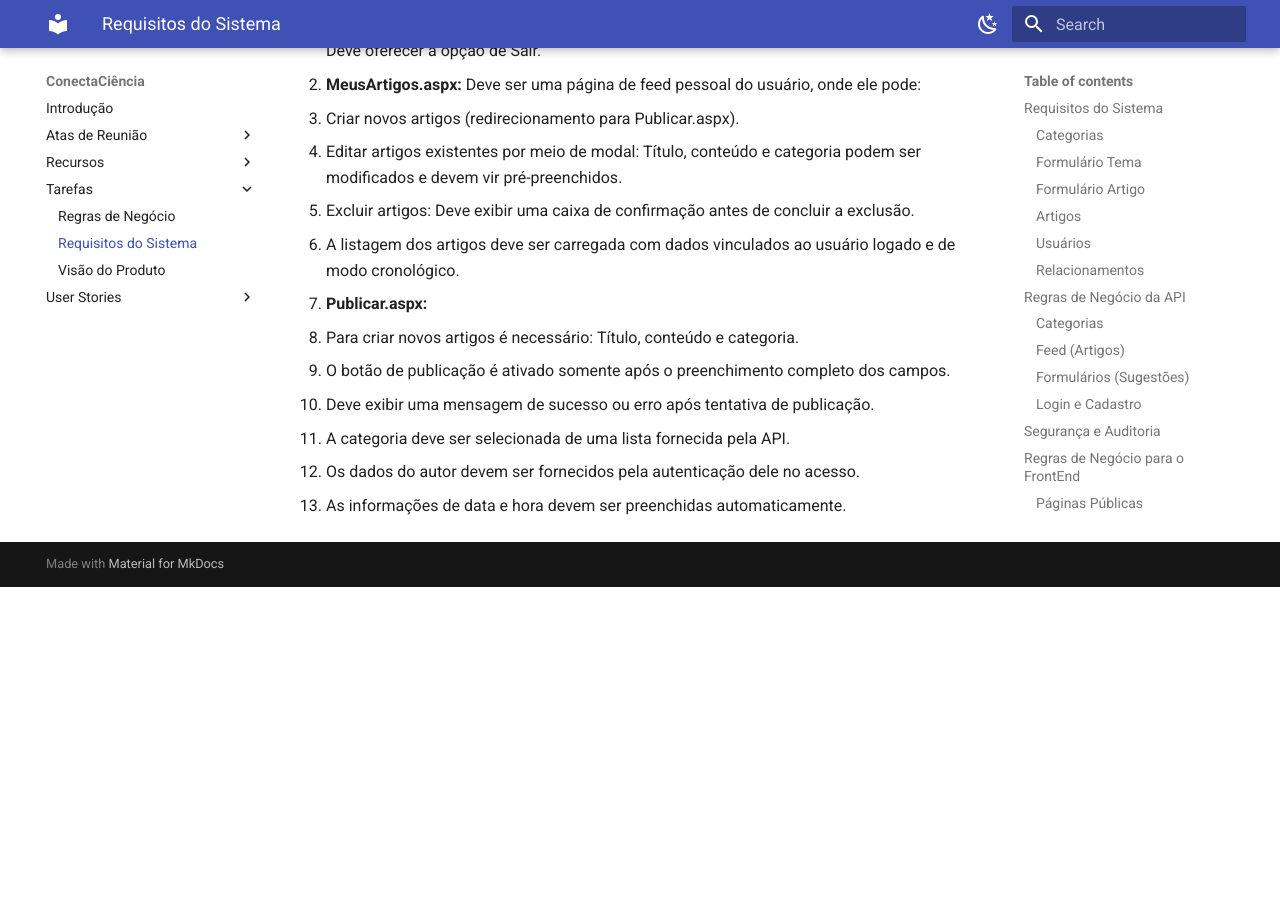
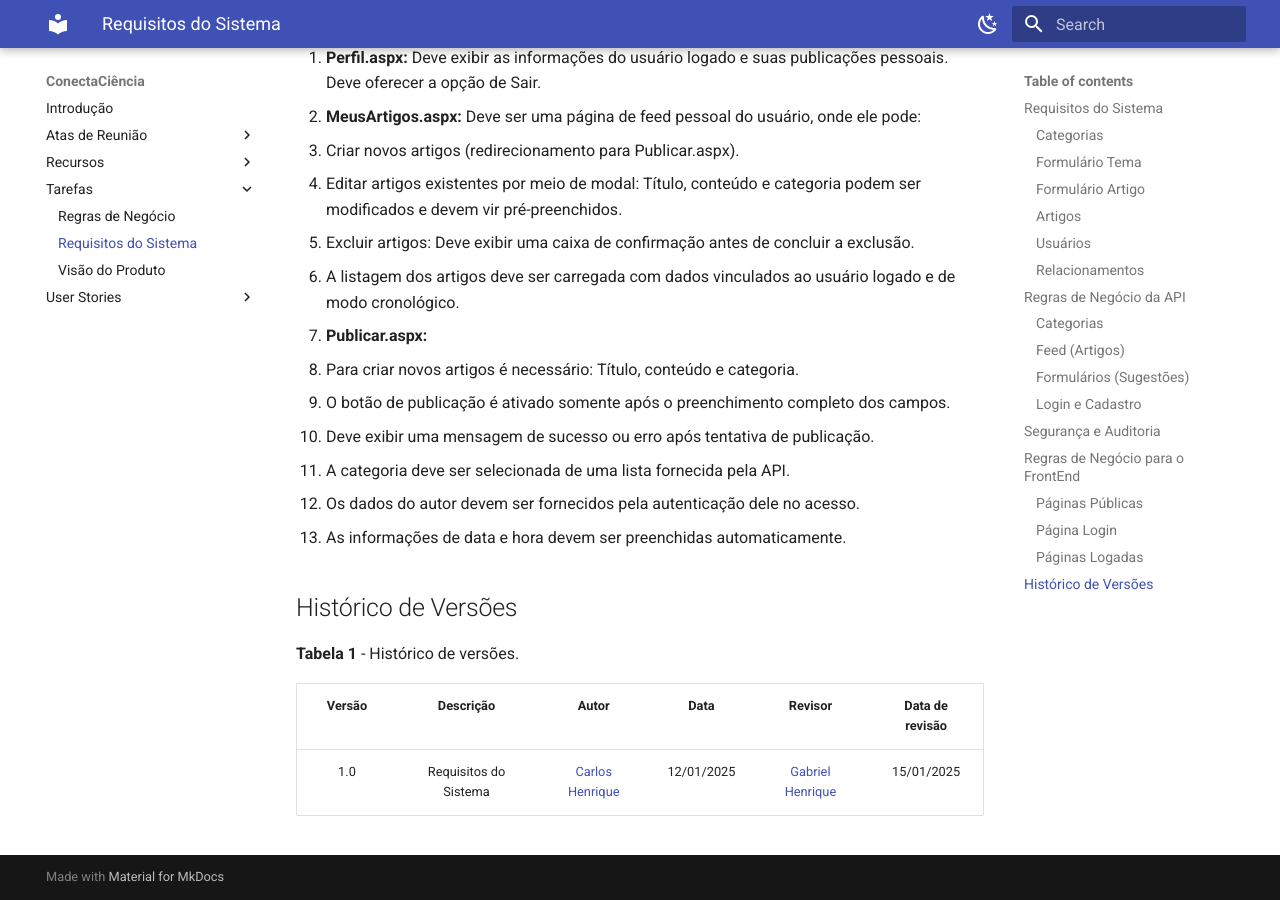
Before and after one commit to FGA-REQ/2024.2-6EspiasDemais, an MkDocs documentation site: the page built from docs/Tarefas/RequisitosSistema.md, in a window 1280 px wide and 900 px high, scrolled down 3466 px. Built offline with MkDocs 1.6.1 and Material for MkDocs 9.7.7, drawn with Linux system fonts in a browser that asks for light colours; before the commit the page ends 4053 px from its top, so only the background shows below that.

Commit message:
docs: Adiciona a tabela de versões.

```diff
--- a/docs/Tarefas/RequisitosSistema.md
+++ b/docs/Tarefas/RequisitosSistema.md
@@ -3,47 +3,58 @@
 ## Requisitos do Sistema
 
 ### Categorias
+
 1. Cada categoria deve possuir um nome único e descritivo.
 
 ### Formulário Tema
+
 1. Os campos nome, email, tema e categoria são obrigatórios para cada sugestão.
 2. A categoria deve referenciar uma categoria existente.
 
 ### Formulário Artigo
+
 1. Os campos nome, email, título, conteúdo e categoria são obrigatórios.
 2. A categoria deve referenciar uma categoria existente.
 
 ### Artigos
+
 1. Cada artigo deve ter um título e um conteúdo associado a um autor identificado.
 2. Apenas usuários cadastrados podem submeter artigos, vinculados ao id_usuario.
 3. Um artigo deve estar obrigatoriamente associado a uma categoria válida.
 4. A data de submissão é automaticamente registrada e não pode ser alterada manualmente.
 
 ### Usuários
+
 1. O email dos usuários deve ser único no banco de dados.
 2. A senha deve ser armazenada de forma segura, utilizando técnicas de hash.
 3. Apenas usuários autenticados devem ter permissão para criar, modificar artigos e interagir com artigos já publicados.
 
 ### Relacionamentos
+
 1. Um usuário pode submeter vários artigos, mas cada artigo pertence a um único usuário.
 2. Cada artigo deve estar associado a uma única categoria.
 
 ## Regras de Negócio da API
 
 ### Categorias
+
 1. Todas as categorias cadastradas devem ser retornadas, ordenadas por nome em ordem alfabética.
 
 ### Feed (Artigos)
+
 1. Deve existir a opção de adicionar Artigo:
+
    - O título e o conteúdo do artigo são obrigatórios e devem conter no mínimo 10 caracteres.
    - A categoria associada deve existir no sistema.
    - Somente usuários autenticados podem adicionar artigos.
 
 2. Deve ser possível pesquisar Artigos:
+
    - Os filtros de pesquisa devem ser opcionais.
    - Artigos devem ser retornados em ordem decrescente de data de publicação por padrão.
 
 3. Alterar Artigo:
+
    - Apenas o autor do artigo ou administradores podem alterar um artigo.
    - O título e o conteúdo não podem ser atualizados para valores vazios.
 
@@ -51,7 +62,9 @@
    - Apenas o autor ou administradores podem excluir um artigo.
 
 ### Formulários (Sugestões)
+
 1. Adicionar Tema:
+
    - O nome, e-mail, categoria e descrição do tema são obrigatórios.
    - A categoria associada à sugestão deve ser válida e previamente cadastrada.
 
@@ -60,7 +73,9 @@
    - Sugestões de artigos não criam publicações automaticamente.
 
 ### Login e Cadastro
+
 1. Realizar Login:
+
    - O sistema deve validar e-mails e senhas em conformidade com a autenticação segura (armazenamento de senhas com hash).
    - O login falhará caso o e-mail não esteja cadastrado ou a senha esteja incorreta.
 
@@ -70,13 +85,16 @@
    - Senhas devem conter no mínimo 8 caracteres.
 
 ## Segurança e Auditoria
+
 1. Todos os endpoints devem validar a entrada do usuário para prevenir ataques de SQL Injection.
 
 ## Regras de Negócio para o FrontEnd
 
 ### Páginas Públicas
+
 1. **Sobre.aspx:** Deve exibir informações gerais do blog.
 2. **Feed.aspx:** Deve apresentar um feed de artigos publicados, organizados por ordem cronológica. Usuários podem aplicar filtros de busca por:
+
    - Categoria,
    - Data de publicação,
    - Palavras-chave no título ou conteúdo.
@@ -89,7 +107,9 @@
    - Deve ser realizada a validação de email.
 
 ### Página Login
+
 1. **Acesso.aspx:**
+
    - Campos obrigatórios: email e senha.
    - O botão de login deve permanecer desativado até que os dois campos sejam preenchidos.
    - Ao falhar no login, exibir mensagem indicando erro.
@@ -99,8 +119,10 @@
    - O botão de cadastro só é ativado após o preenchimento de todos os campos obrigatórios de forma válida.
 
 ### Páginas Logadas
+
 1. **Perfil.aspx:** Deve exibir as informações do usuário logado e suas publicações pessoais. Deve oferecer a opção de Sair.
 2. **MeusArtigos.aspx:** Deve ser uma página de feed pessoal do usuário, onde ele pode:
+
    - Criar novos artigos (redirecionamento para Publicar.aspx).
    - Editar artigos existentes por meio de modal: Título, conteúdo e categoria podem ser modificados e devem vir pré-preenchidos.
    - Excluir artigos: Deve exibir uma caixa de confirmação antes de concluir a exclusão.
@@ -113,3 +135,11 @@
    - A categoria deve ser selecionada de uma lista fornecida pela API.
    - Os dados do autor devem ser fornecidos pela autenticação dele no acesso.
    - As informações de data e hora devem ser preenchidas automaticamente.
+
+## Histórico de Versões
+
+<font size="3"><p style="text-align: left">**Tabela 1** - Histórico de versões.</p></font>
+
+| Versão |       Descrição       |                     Autor                      |    Data    |                       Revisor                        | Data de revisão |
+| :----: | :-------------------: | :--------------------------------------------: | :--------: | :--------------------------------------------------: | :-------------: |
+|  1.0   | Requisitos do Sistema | [Carlos Henrique](https://github.com/carlinn1) | 12/01/2025 | [Gabriel Henrique](https://github.com/gabrielhrlima) |   15/01/2025    |
```
